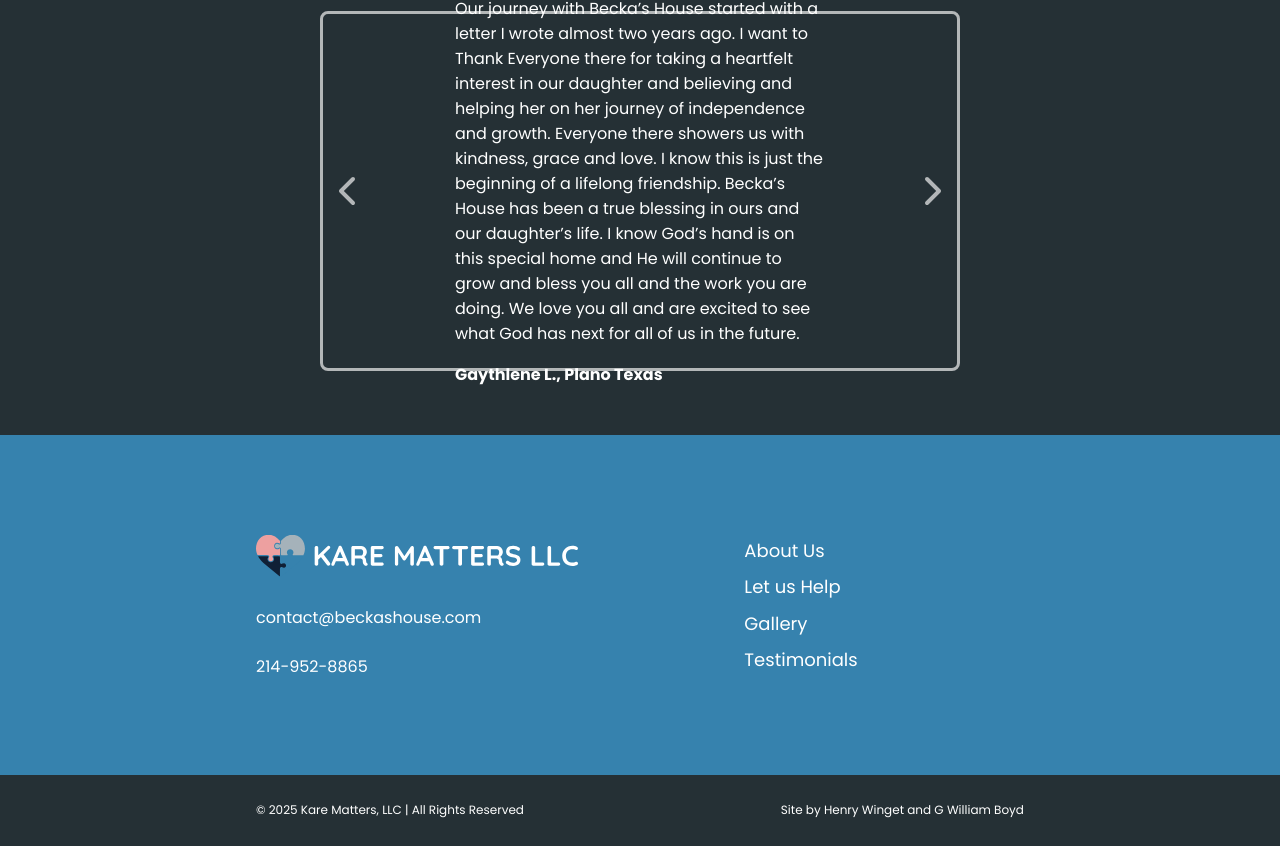
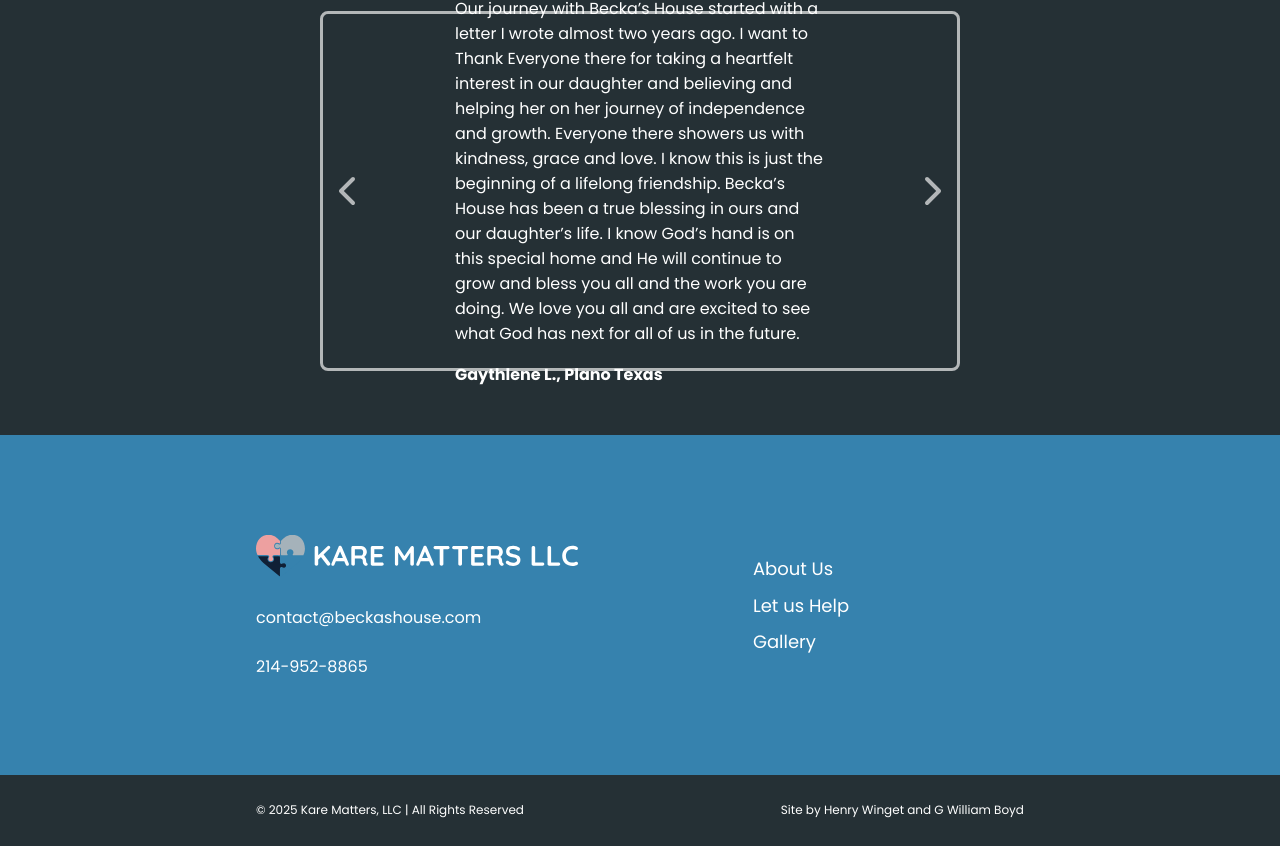
Before and after one commit to gwilliamboyd/kare-matters, a Next.js app: page / in a window 1280 px wide. Shown: the part 2751-3597 px from the top of the page. Built offline with nearby package versions, Linux system fonts and the light colour scheme.

Commit message:
Removes testimonials link from footer

```diff
--- a/components/footer/Footer.jsx
+++ b/components/footer/Footer.jsx
@@ -48,11 +48,6 @@ const Footer = () => {
               url={'/gallery'}
               linkText={'Gallery'}
             />
-            <NavlinkMain
-              styles={styles}
-              url={'/testimonials'}
-              linkText={'Testimonials'}
-            />
           </div>
           <div className={styles.socialsWrapper}>
             {/* <SocialIcon
```
